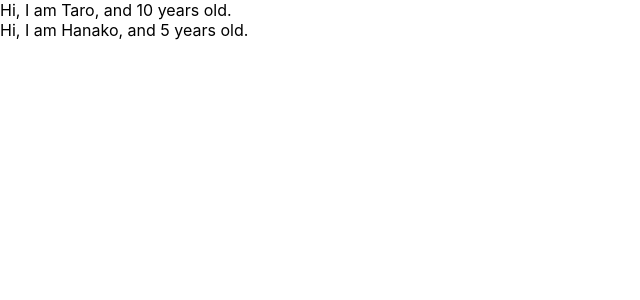
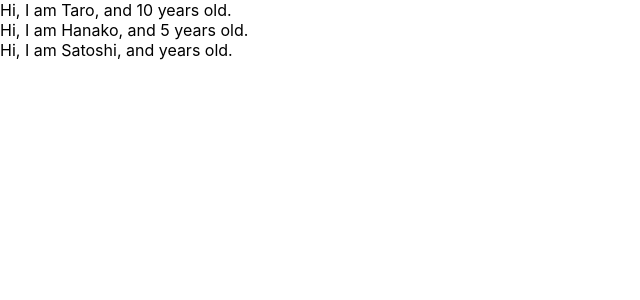
Before and after one commit to nakashi120/udemy-react-redux-crud-application, a React (Create React App) app: page / in a window 1280 px wide. Shown: the top 300 px of the page, without its empty margins (0-640 px from the left). Built offline with nearby package versions, Linux system fonts and the light colour scheme.

Commit message:
learn prop-types

```diff
--- a/src/App.js
+++ b/src/App.js
@@ -1,9 +1,12 @@
 import React from 'react'
+import PropTypes from 'prop-types'
+
 
 const App = () =>  {
   const profiles = [
     {name: "Taro", age:10},
-    {name: "Hanako", age:5}
+    {name: "Hanako", age:5},
+    {name: "Satoshi"}
   ]
 
   return (
@@ -21,8 +24,9 @@ const User = (props) => {
   return <div>Hi, I am {props.name}, and {props.age} years old.</div>
 }
 
-User.defaultProps = {
-  age: 1
+User.propTypes = {
+  name: PropTypes.string,
+  age: PropTypes.number.isRequired
 }
 
 export default App;
```
